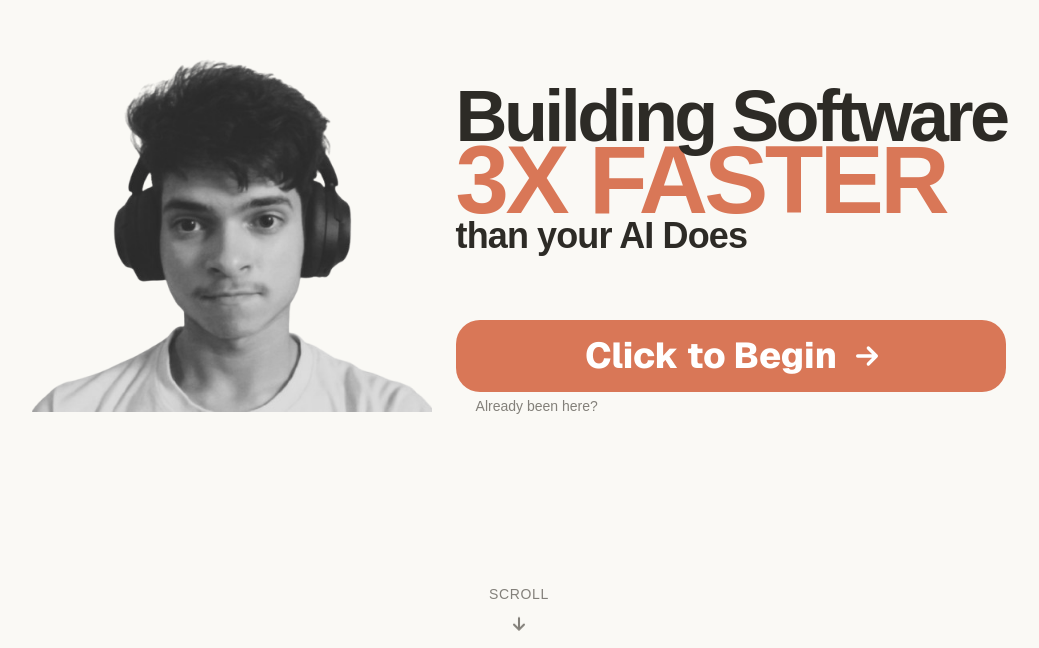
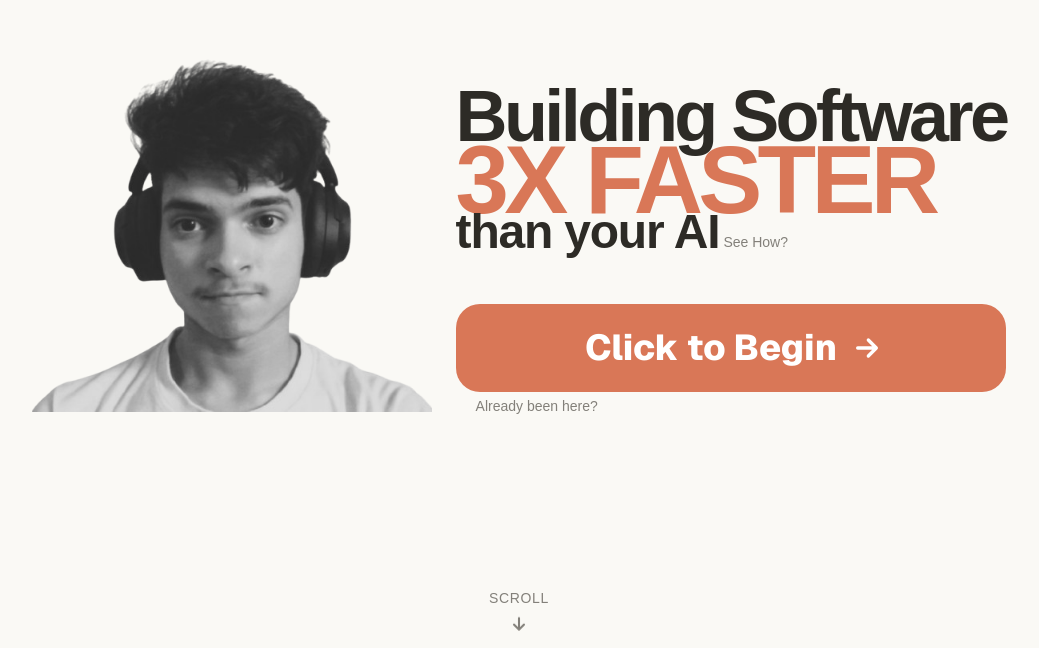
Before and after one commit to ShahzaibAhmad05/portfolio, a Next.js app: page / in a window 1280 px wide. Shown: the part 152-800 px from the top of the page, without its empty margins (121-1160 px from the left). Built offline with nearby package versions, Linux system fonts and the light colour scheme.

Commit message:
refac: move intro code to sep section (#25)

```diff
--- /dev/null
+++ b/app/IntroSection.tsx
@@ -0,0 +1,111 @@
+"use client";
+
+import Image from "next/image";
+import Link from "next/link";
+import { useRef } from "react";
+import { motion, useMotionValue, useSpring } from "framer-motion";
+
+export default function IntroSection() {
+  const ref = useRef<HTMLButtonElement>(null);
+  const x = useMotionValue(0);
+  const y = useMotionValue(0);
+  const springX = useSpring(x, { stiffness: 250, damping: 25, mass: 0.3 });
+  const springY = useSpring(y, { stiffness: 250, damping: 25, mass: 0.3 });
+
+  function onMouseMove(e: React.MouseEvent<HTMLButtonElement>) {
+    const el = ref.current;
+    if (!el) return;
+    const { left, top, width, height } = el.getBoundingClientRect();
+
+    const magnetDistance = 0.02;
+    x.set((e.clientX - (left + width / 2)) * magnetDistance);
+    y.set((e.clientY - (top + height / 2)) * magnetDistance);
+  }
+
+  function onMouseLeave() {
+    x.set(0);
+    y.set(0);
+  }
+
+  return (
+    <section className="relative flex flex-col h-svh items-center justify-center">
+      <div className="flex flex-row items-center justify-center gap-6">
+        <Image
+          src="/pfp.png"
+          alt="Profile photo"
+          width={500}
+          height={500}
+          priority
+          className="hidden lg:block shrink-0 lg:h-100 lg:w-100 grayscale mb-18"
+        />
+        <div className="flex flex-col gap-12">
+          <h1 className="text-4xl sm:text-7xl font-semibold text-foreground flex flex-col">
+            <span className="z-1 tracking-tighter">Building Software</span>
+            <span className="sm:text-8xl text-accent uppercase font-extrabold -mt-5 tracking-tighter">
+              3X Faster
+            </span>
+            <div className="flex flex-row gap-1">
+              <span className="text-5xl tracking-tight -mt-5 z-1">
+                than your AI
+              </span>
+              <Link
+                href="#"
+                className="text-muted text-sm font-normal mt-1 hover:text-foreground hover:underline underline-offset-4"
+              >
+                See How?
+              </Link>
+            </div>
+          </h1>
+          <div className="flex flex-col items-center gap-1">
+            <motion.button
+              ref={ref}
+              style={{ x: springX, y: springY }}
+              onMouseMove={onMouseMove}
+              onMouseLeave={onMouseLeave}
+              className="group bg-accent text-surface py-6 rounded-3xl text-4xl font-sans font-extrabold flex flex-row items-center justify-center gap-2 hover:bg-accent-hover w-full"
+            >
+              Click to Begin
+              <svg
+                xmlns="http://www.w3.org/2000/svg"
+                viewBox="0 0 24 24"
+                fill="none"
+                stroke="currentColor"
+                strokeWidth="2.5"
+                strokeLinecap="round"
+                strokeLinejoin="round"
+                className="size-8 animate-nudge-x group-hover:[animation-play-state:paused]"
+                aria-hidden
+              >
+                <path d="M5 12h14M13 6l6 6-6 6" />
+              </svg>
+            </motion.button>
+            <Link
+              href="#"
+              className="text-muted text-sm hover:text-foreground hover:underline underline-offset-4 ml-5 mr-auto"
+            >
+              Already been here?
+            </Link>
+          </div>
+        </div>
+      </div>
+      <div
+        className="absolute bottom-5 flex flex-col items-center text-muted cursor-default"
+      >
+        <span className="text-sm tracking-wider uppercase">Scroll</span>
+        <svg
+          xmlns="http://www.w3.org/2000/svg"
+          viewBox="0 0 24 24"
+          fill="none"
+          stroke="currentColor"
+          strokeWidth="2.5"
+          strokeLinecap="round"
+          strokeLinejoin="round"
+          className="size-5 animate-nudge-y"
+          aria-hidden
+        >
+          <path d="M12 5v14M6 13l6 6 6-6" />
+        </svg>
+      </div>
+    </section>
+  );
+}
--- a/app/page.tsx
+++ b/app/page.tsx
@@ -1,107 +1,9 @@
-"use client";
-
-import Image from "next/image";
-import Link from "next/link";
-import { useRef } from "react";
-import { motion, useMotionValue, useSpring } from "framer-motion";
+import IntroSection from "./IntroSection";
 
 export default function Home() {
-  const ref = useRef<HTMLButtonElement>(null);
-  const x = useMotionValue(0);
-  const y = useMotionValue(0);
-  const springX = useSpring(x, { stiffness: 250, damping: 25, mass: 0.3 });
-  const springY = useSpring(y, { stiffness: 250, damping: 25, mass: 0.3 });
-
-  function onMouseMove(e: React.MouseEvent<HTMLButtonElement>) {
-    const el = ref.current;
-    if (!el) return;
-    const { left, top, width, height } = el.getBoundingClientRect();
-
-    const magnetDistance = 0.07;
-    x.set((e.clientX - (left + width / 2)) * magnetDistance);
-    y.set((e.clientY - (top + height / 2)) * magnetDistance);
-  }
-
-  function onMouseLeave() {
-    x.set(0);
-    y.set(0);
-  }
-
   return (
     <div className="flex flex-col">
-      <section className="relative flex flex-col h-svh items-center justify-center">
-        <div className="flex flex-row items-center justify-center mx-28 gap-6">
-          <Image
-            src="/pfp.png"
-            alt="Profile photo"
-            width={500}
-            height={500}
-            priority
-            className="hidden md:block shrink-0 md:h-100 md:w-100 grayscale mb-18"
-          />
-          <div className="flex flex-col gap-16">
-            <h1 className="text-4xl sm:text-7xl font-semibold text-foreground tracking-tighter flex flex-col">
-              <span className="z-1">Building Software</span>
-              <span className="sm:text-8xl text-accent uppercase font-extrabold -mt-5">
-                3X Faster
-              </span>
-              <span className="text-4xl tracking-tight -mt-3">
-                than your AI Does
-              </span>
-            </h1>
-            <div className="flex flex-col items-center gap-1">
-              <motion.button
-                ref={ref}
-                style={{ x: springX, y: springY }}
-                onMouseMove={onMouseMove}
-                onMouseLeave={onMouseLeave}
-                className="group bg-accent text-surface py-4 rounded-3xl text-4xl font-sans font-extrabold flex flex-row items-center justify-center gap-2 hover:bg-accent-hover w-full"
-              >
-                Click to Begin
-                <svg
-                  xmlns="http://www.w3.org/2000/svg"
-                  viewBox="0 0 24 24"
-                  fill="none"
-                  stroke="currentColor"
-                  strokeWidth="2.5"
-                  strokeLinecap="round"
-                  strokeLinejoin="round"
-                  className="size-8 animate-nudge-x group-hover:[animation-play-state:paused]"
-                  aria-hidden
-                >
-                  <path d="M5 12h14M13 6l6 6-6 6" />
-                </svg>
-              </motion.button>
-              <Link
-                href="#"
-                className="text-muted text-sm hover:text-foreground hover:underline underline-offset-4 ml-5 mr-auto"
-              >
-                Already been here?
-              </Link>
-            </div>
-          </div>
-        </div>
-        <a
-          href="#next"
-          className="absolute bottom-5 flex flex-col items-center gap-1 text-muted hover:text-foreground transition-colors"
-          aria-label="Scroll down"
-        >
-          <span className="text-sm tracking-wider uppercase">Scroll</span>
-          <svg
-            xmlns="http://www.w3.org/2000/svg"
-            viewBox="0 0 24 24"
-            fill="none"
-            stroke="currentColor"
-            strokeWidth="2.5"
-            strokeLinecap="round"
-            strokeLinejoin="round"
-            className="size-5 animate-nudge-y"
-            aria-hidden
-          >
-            <path d="M12 5v14M6 13l6 6 6-6" />
-          </svg>
-        </a>
-      </section>
+      <IntroSection />
     </div>
   );
 }
```
